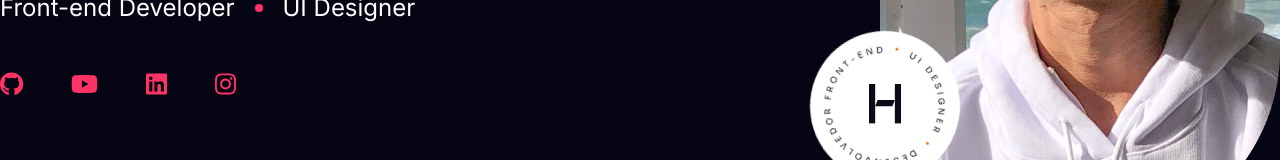
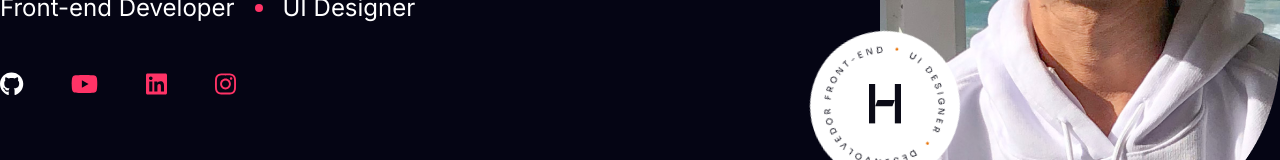
Before and after one commit to henriquesouzadev/portfolio, a Next.js app: page / in a window 1280 px wide. In both pictures the pointer is over the link 11 px from the left and 543 px from the top of the page. Shown: the part 459-619 px from the top of the page. Built offline with nearby package versions, Linux system fonts and the light colour scheme.

Commit message:
ajuste hover link

```diff
--- a/src/components/Links/index.module.scss
+++ b/src/components/Links/index.module.scss
@@ -6,5 +6,9 @@
   a {
     font-size: 1.5rem;
     color: #f36;
+    transition: all 0.3s;
+  }
+  a:hover {
+    color: #fff;
   }
 }
```
